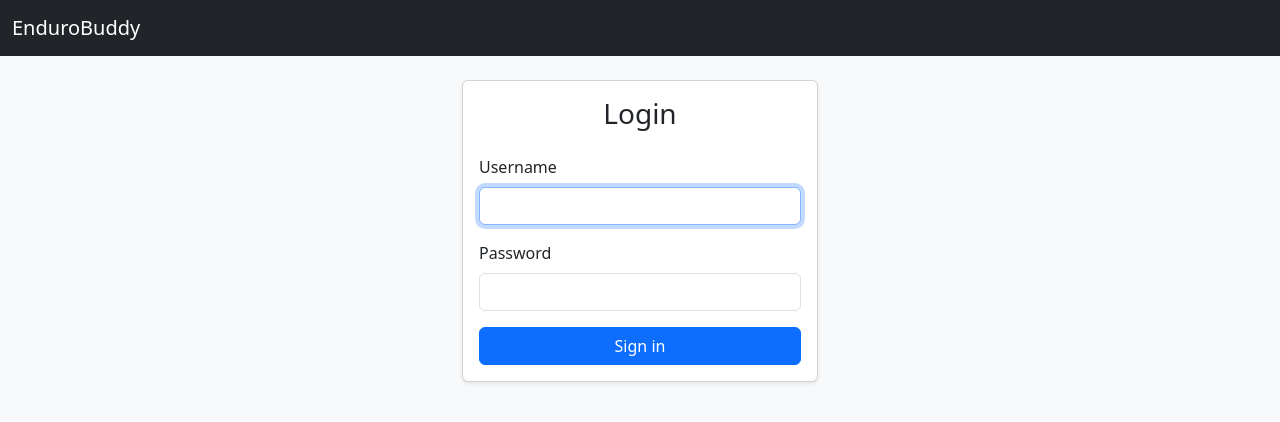
After one commit to gyarab/enduroBuddy, a Django app: page /accounts/login/ in a window 1280 px wide. The commit adds this page. Shown: the top 422 px of the page. Run offline with Django 5.2, Linux system fonts and the light colour scheme.

Commit message:
login, log out w, static dashboard with oneday training, before dashboard improvement

```diff
--- a/backend/dashboard/views.py
+++ b/backend/dashboard/views.py
@@ -1,6 +1,8 @@
 from django.shortcuts import render
+from django.contrib.auth.decorators import login_required
 
 # Create your views here.
 
+@login_required
 def home(request):
     return render(request, "dashboard/dashboard.html")
--- a/backend/templates/base.html
+++ b/backend/templates/base.html
@@ -1,14 +1,12 @@
 <!doctype html>
 <html lang="cs">
+
 <head>
     <meta charset="utf-8" />
     <title>{% block title %}EnduroBuddy{% endblock %}</title>
 
     <!-- Bootstrap 5 (CDN) -->
-    <link
-      href="https://cdn.jsdelivr.net/npm/bootstrap@5.3.2/dist/css/bootstrap.min.css"
-      rel="stylesheet"
-    />
+    <link href="https://cdn.jsdelivr.net/npm/bootstrap@5.3.2/dist/css/bootstrap.min.css" rel="stylesheet" />
 </head>
 
 <body class="bg-light">
@@ -24,9 +22,12 @@
             </div>
 
             <div class="ms-auto">
-            <a class="btn btn-outline-warning btn-sm" href="{% url 'logout' %}">
+                <form method="post" action="{% url 'logout' %}" class="ms-auto">
+                    {% csrf_token %}
+                    <button type="submit" class="btn btn-outline-warning btn-sm">
                         Sign out
-            </a>
+                    </button>
+                </form>
             </div>
             {% endif %}
         </div>
@@ -38,4 +39,5 @@
 
     <script src="https://cdn.jsdelivr.net/npm/bootstrap@5.3.2/dist/js/bootstrap.bundle.min.js"></script>
 </body>
+
 </html>
--- /dev/null
+++ b/backend/templates/registration/login.html
@@ -0,0 +1,52 @@
+{% extends "base.html" %}
+{% block title %}Login | EnduroBuddy{% endblock %}
+
+{% block content %}
+<div class="row justify-content-center">
+  <div class="col-md-4">
+    <div class="card shadow-sm">
+      <div class="card-body">
+        <h3 class="text-center mb-4">Login</h3>
+
+        {% if form.errors %}
+          <div class="alert alert-danger">
+            Invalid username or password.
+          </div>
+        {% endif %}
+
+        <form method="post">
+          {% csrf_token %}
+
+          <div class="mb-3">
+            <label class="form-label">Username</label>
+            <input
+              type="text"
+              name="username"
+              class="form-control"
+              autofocus
+              required
+            />
+          </div>
+
+          <div class="mb-3">
+            <label class="form-label">Password</label>
+            <input
+              type="password"
+              name="password"
+              class="form-control"
+              required
+            />
+          </div>
+
+          <div class="d-grid">
+            <button type="submit" class="btn btn-primary">
+              Sign in
+            </button>
+          </div>
+        </form>
+
+      </div>
+    </div>
+  </div>
+</div>
+{% endblock %}
```
Lines whose indentation alone changed are shown as unchanged.
